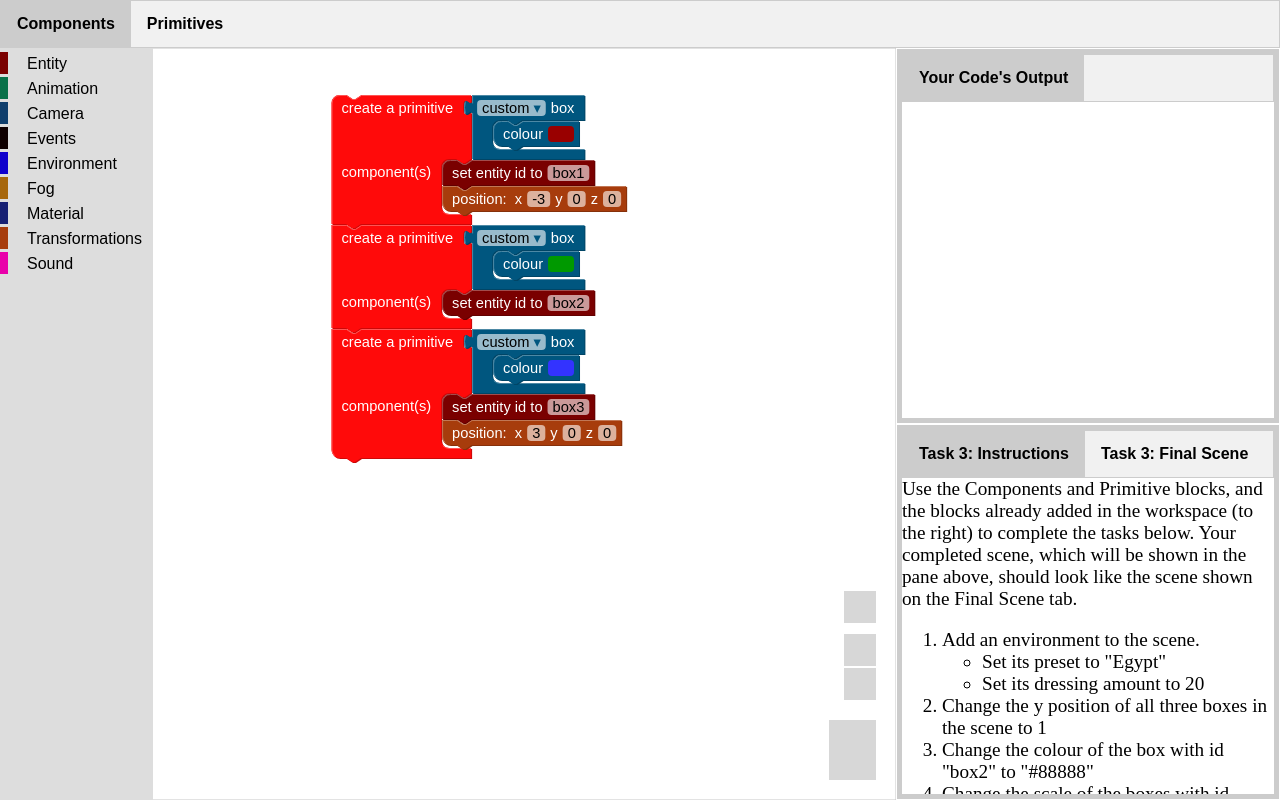
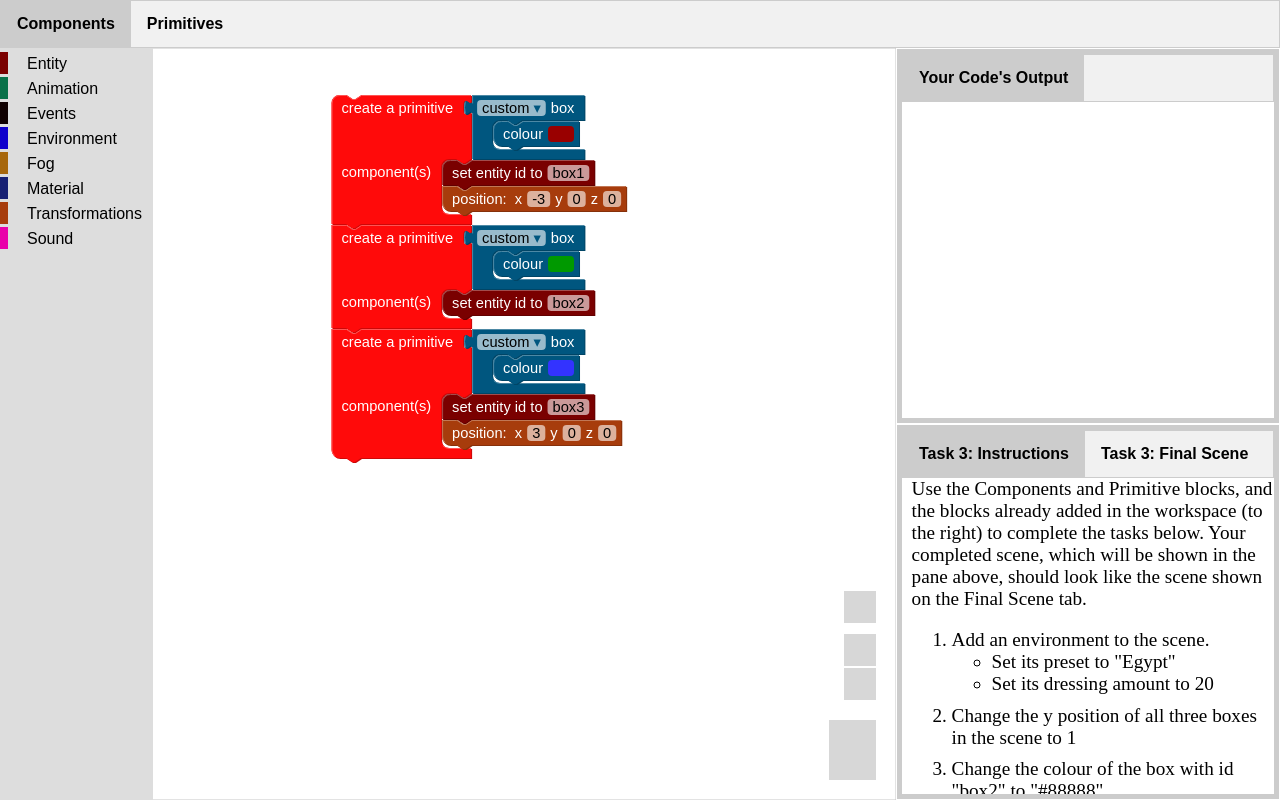
Before and after one commit to acodedoer/vframe, a website: page user_test_task_3.html in a window 1280 px wide. Drawn offline with Linux system fonts and the light colour scheme; grey boxes are pictures that could not be loaded.

Commit message:
user study pilot corrections

```diff
--- a/code_generators.js
+++ b/code_generators.js
@@ -73,7 +73,7 @@ for(let i = 0; i<primitive_geometries.length; i++){
   }
 }
 
-const primitive_attributes = ['asset_id', 'asset_src','entity_id','primitiveentity_id','geometry_depth','sound_autoplay','sound_loop','sound_on','sound_volume','geometry_color', 'cursor_far','cursor_fuse','cursor_fuse-timeout','cursor_interval','cursor_objects', 'geometry_width', 'geometry_height', 'geometry_radius', 'text_value', 'text_font', 'light_angle', 'light_color', 'light_type', "camera_wasd-controls-enabled", "camera_reverse-mouse-drag", "camera_look-controls-enabled", "camera_near", "camera_fov", "camera_far"]
+const primitive_attributes = ['asset_id', 'asset_src','entity_id','primitiveentity_id','geometrycode_color','geometry_depth','sound_autoplay','sound_loop','sound_on','sound_volume','geometry_color', 'cursor_far','cursor_fuse','cursor_fuse-timeout','cursor_interval','cursor_objects', 'geometry_width', 'geometry_height', 'geometry_radius', 'text_value', 'text_font', 'light_angle', 'light_color', 'light_type', "camera_wasd-controls-enabled", "camera_reverse-mouse-drag", "camera_look-controls-enabled", "camera_near", "camera_fov", "camera_far"]
 for(let i = 0; i<primitive_attributes.length; i++){
   HtmlGenerator[primitive_attributes[i]] = function(block) {
     const value = [block.getFieldValue(primitive_attributes[i]), Blockly.JavaScript.ORDER_ATOMIC][0];
--- a/index3.js
+++ b/index3.js
@@ -35,31 +35,31 @@ function setCategories(e, toolbox){
  let str = "";
   const inst = `<div id = "instructions">Use the Components and Primitive blocks, and the blocks already added in the workspace (to the right) to complete the tasks below. Your completed scene, which will be shown in the pane above, should look like the scene shown on the Final Scene tab.
   <ol>
-  <li>Add an environment to the scene.
+  <li class="list">Add an environment to the scene.
   <ul>
     <li>Set its preset to "Egypt"</li>
     <li>Set its dressing amount to 20</li>
   </ul>
-  <li>Change the y position of all three boxes in the scene to 1</li>
-  <li>Change the colour of the box with id "box2" to "#88888"</li>
-  <li>Change the scale of the boxes with id "box1" and "box3" to (1 1 2)</li>
-  <li>Add a new camera to the scene
+  <li class="list">Change the y position of all three boxes in the scene to 1</li>
+  <li class="list">Change the colour of the box with id "box2" to "#88888"</li>
+  <li class="list">Change the scale of the boxes with id "box1" and "box3" to (1 1 2)</li>
+  <li class="list">Add a new camera to the scene
   <ul>
     <li>Set its position (0 3 5)</li>
   </ul>
   </li>
-  <li>Add a cursor to the scene as a child of the new camera</li>
-  <li>Add an animation component to the box with id "box2"
+  <li class="list">Add a cursor to the scene as a child of the new camera</li>
+  <li class="list">Add an animation component to the box with id "box2"
   <ul>
     <li>Set its start animation event to "mouseenter"</li>
     <li>Set its animation propert to "position"</li>
     <li> Set it to animate to position 2 along the y axis</li>
   </ul>
   </li>
-  <li>Add another animation component to the box with id "box2"
+  <li class="list">Add another animation component to the box with id "box2"
   <ul>
     <li>Set its start animation event to "mouseleave"</li>
-    <li>Set its animation propert to "position""</li>
+    <li>Set its animation property to "position""</li>
     <li> Set it to animate to position 1 along the y axis</li>
   </ul>
   </li>
--- a/primitives_blocks.js
+++ b/primitives_blocks.js
@@ -467,6 +467,21 @@ const primitivesBlocks =
     {
       "type": "field_colour",
       "name": "geometry_color",
+    }
+  ],
+  "colour": "#00567F",
+  "previousStatement": "geometry_attribute",
+  "nextStatement": "geometry_attribute",
+  "tooltip": "",
+  "helpUrl": ""
+},
+{//geometry colour
+  "type": "geometrycode_color",
+  "message0": "colour %1",
+  "args0": [
+    {
+      "type": "field_input",
+      "name": "geometrycode_color",
     }
   ],
   "colour": "#00567F",
--- a/teststyle.css
+++ b/teststyle.css
@@ -26,7 +26,13 @@ html, body {
     height:calc(100% - 48px);
     overflow: auto;
     font-size: 1.2em;
+    padding-left: 0.5em;
+
   }
+  .list{
+    margin-bottom: .5em;
+  }
+
 
   #output{
     width: 100%;
--- a/user_test_task_3.html
+++ b/user_test_task_3.html
@@ -78,7 +78,7 @@
             <block type="animation-component_pauseEvents"></block>
             <block type="animation-component_resumeEvents"></block>
           </category>
-          <category name="Camera" colour="#0F3E6C">
+          <!--<category name="Camera" colour="#0F3E6C">
             <block type="camera"></block>
             <block type="camera-component_active"></block>
             <block type="camera-component_far"></block>
@@ -86,7 +86,7 @@
             <block type="camera-component_near"></block>
             <block type="camera-component_spectator"></block>
             <block type="camera-component_zoom"></block>
-          </category>
+          </category> -->
           <category name="Events" colour="#0F0000">
             <block type="event-set"></block>
             <block type="event-set__event"></block>
```
Also changed, not shown: index1.js (+9 -16 lines), index2.js (+8 -7 lines), user_test_task_1.html (+4 -1 lines), user_test_task_2.html (+4 -3 lines).
